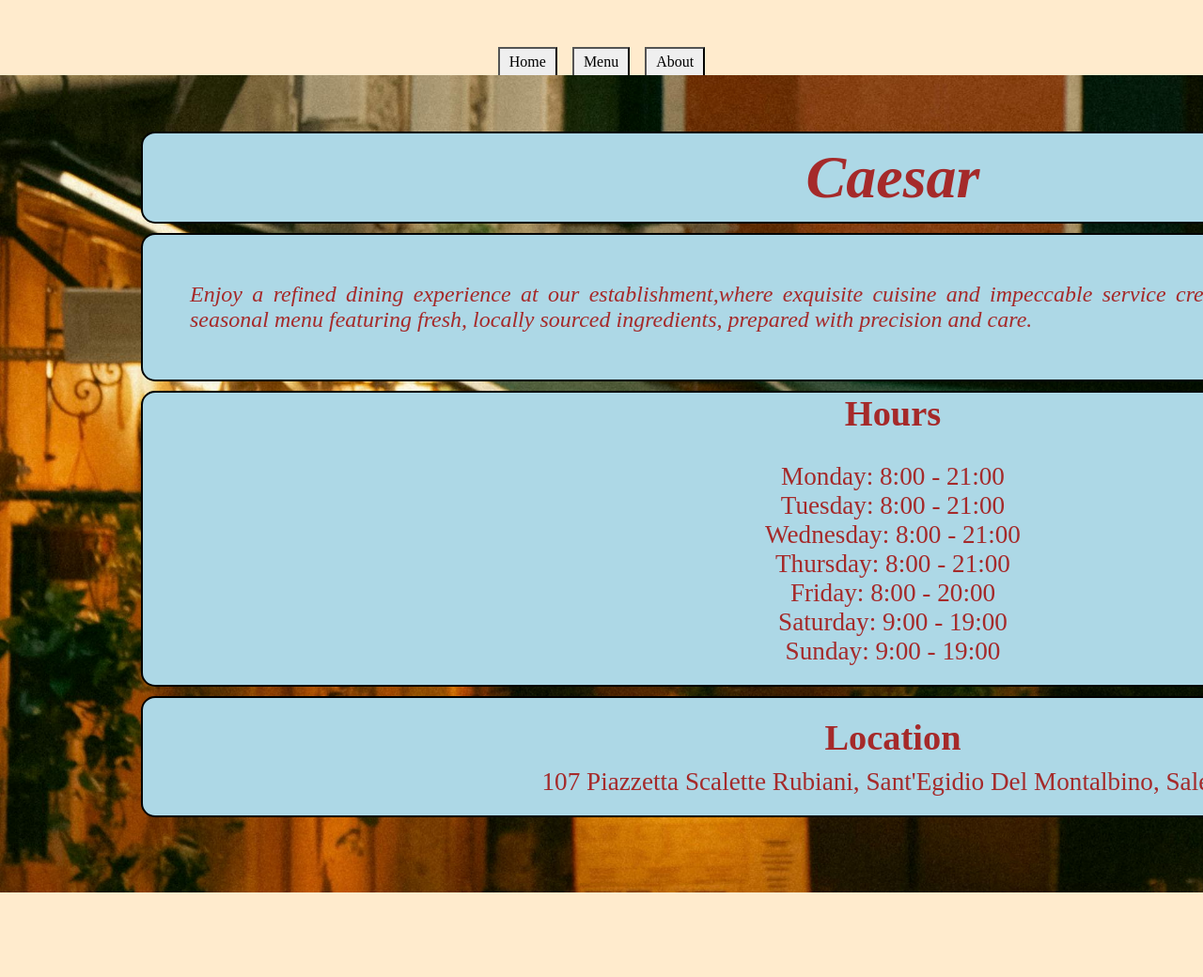
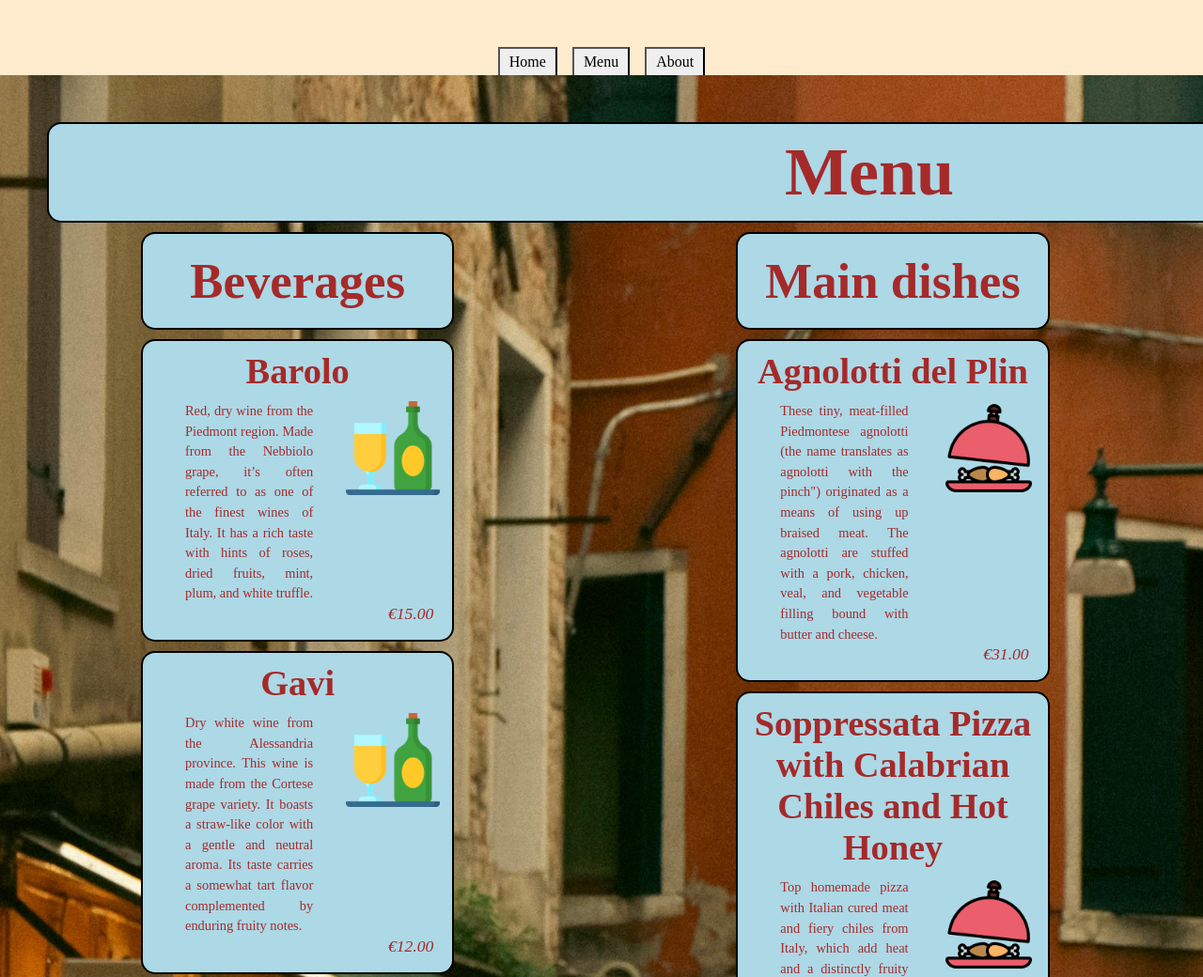
Before and after one commit to PanibratovR3/Restaurant-Page, a website built with webpack: page src/template.html in a window 1280 px wide. Shown: the top 1040 px of the page at 94% size. Before the commit the page ends 950 px from the top, so only its background shows below. Built offline with nearby package versions, Linux system fonts and the light colour scheme.

Commit message:
Created module menuPage with function that draws menu of restaurant. Created module menuPageInfo, which contains all information about food.

```diff
--- a/src/homePage.js
+++ b/src/homePage.js
@@ -7,9 +7,11 @@ import {
 
 function drawHomePage() {
   const mainPage = document.querySelector("#content");
-  while (mainPage.firstChild) {
-    let element = mainPage.firstChild;
-    mainPage.removeChild(element);
+  if (contentField.hasChildNodes()) {
+    while (contentField.firstChild) {
+      const element = contentField.firstChild;
+      contentField.removeChild(element);
+    }
   }
   const restaurantNameCard = document.createElement("div");
   restaurantNameCard.classList.add("card");
--- a/src/index.js
+++ b/src/index.js
@@ -1,3 +1,4 @@
 import { drawHomePage } from "./homePage.js";
+import { drawMenuPage } from "./menuPage.js";
 
-drawHomePage();
+drawMenuPage();
--- /dev/null
+++ b/src/menuPage.js
@@ -0,0 +1,162 @@
+import { beverages, mainDishes, sides } from "./menuPageInfo.js";
+
+function drawMenuPage() {
+  const contentField = document.querySelector("#content");
+  if (contentField.hasChildNodes()) {
+    while (contentField.firstChild) {
+      const element = contentField.firstChild;
+      contentField.removeChild(element);
+    }
+  }
+
+  console.log(contentField);
+
+  const menuHeader = document.createElement("div");
+  menuHeader.classList.add("main-menu-header");
+  menuHeader.textContent = "Menu";
+  contentField.appendChild(menuHeader);
+
+  const menuContainer = document.createElement("div");
+  menuContainer.classList.add("menu-container");
+
+  const beveragesColumn = document.createElement("div");
+  beveragesColumn.classList.add("beverages-column");
+
+  const beveragesColumnHeader = document.createElement("div");
+  beveragesColumnHeader.classList.add("card");
+  beveragesColumnHeader.classList.add("menu-header");
+  beveragesColumnHeader.textContent = "Beverages";
+  beveragesColumn.appendChild(beveragesColumnHeader);
+
+  for (const beverage of beverages) {
+    const beverageCard = document.createElement("div");
+    beverageCard.classList.add("card");
+    beverageCard.classList.add("menu-item");
+    const beverageCardHeader = document.createElement("div");
+    beverageCardHeader.classList.add("card-header");
+    beverageCardHeader.textContent = beverage.name;
+    beverageCard.appendChild(beverageCardHeader);
+    const beverageCardInfoContainer = document.createElement("div");
+    beverageCardInfoContainer.classList.add("menu-information-container");
+    const beverageCardInfoText = document.createElement("div");
+    beverageCardInfoText.classList.add("menu-information-text");
+    beverageCardInfoText.textContent = beverage.description;
+    beverageCardInfoContainer.appendChild(beverageCardInfoText);
+    const beverageCardInformationIcon = document.createElement("div");
+    beverageCardInformationIcon.classList.add("menu-information-icon");
+    const beverageCardIconPlaceholder = document.createElement("div");
+    beverageCardIconPlaceholder.classList.add("menu-icon-placeholder");
+    const beverageImage = document.createElement("img");
+    beverageImage.classList.add("menu-icon");
+    switch (beverage.type) {
+      case "alcohol":
+        beverageImage.src = "images/alcohol.png";
+        break;
+      case "non-alcohol":
+        beverageImage.src = "images/non-alcohol.png";
+        break;
+      case "coffee":
+        beverageImage.src = "images/coffee.png";
+        break;
+    }
+    beverageCardIconPlaceholder.appendChild(beverageImage);
+    beverageCardInformationIcon.appendChild(beverageCardIconPlaceholder);
+    beverageCardInfoContainer.appendChild(beverageCardInformationIcon);
+    beverageCard.appendChild(beverageCardInfoContainer);
+    const beveragePrice = document.createElement("div");
+    beveragePrice.classList.add("menu-price");
+    beveragePrice.textContent = beverage.price;
+    beverageCard.appendChild(beveragePrice);
+    beveragesColumn.appendChild(beverageCard);
+  }
+
+  menuContainer.appendChild(beveragesColumn);
+
+  const mainDishesColumn = document.createElement("div");
+  mainDishesColumn.classList.add("main-dishes-column");
+
+  const mainDishesColumnHeader = document.createElement("div");
+  mainDishesColumnHeader.classList.add("card");
+  mainDishesColumnHeader.classList.add("menu-header");
+  mainDishesColumnHeader.textContent = "Main dishes";
+  mainDishesColumn.appendChild(mainDishesColumnHeader);
+
+  for (const mainDish of mainDishes) {
+    const mainDishCard = document.createElement("div");
+    mainDishCard.classList.add("card");
+    mainDishCard.classList.add("menu-item");
+    const mainDishCardHeader = document.createElement("div");
+    mainDishCardHeader.classList.add("card-header");
+    mainDishCardHeader.textContent = mainDish.name;
+    mainDishCard.appendChild(mainDishCardHeader);
+    const mainDishCardInfoContainer = document.createElement("div");
+    mainDishCardInfoContainer.classList.add("menu-information-container");
+    const mainDishCardInfoText = document.createElement("div");
+    mainDishCardInfoText.classList.add("menu-information-text");
+    mainDishCardInfoText.textContent = mainDish.description;
+    mainDishCardInfoContainer.appendChild(mainDishCardInfoText);
+    const mainDishCardInformationIcon = document.createElement("div");
+    mainDishCardInformationIcon.classList.add("menu-information-icon");
+    const mainDishCardIconPlaceholder = document.createElement("div");
+    mainDishCardIconPlaceholder.classList.add("menu-icon-placeholder");
+    const mainDishImage = document.createElement("img");
+    mainDishImage.classList.add("menu-icon");
+    mainDishImage.src = "images/main_food.png";
+    mainDishCardIconPlaceholder.appendChild(mainDishImage);
+    mainDishCardInformationIcon.appendChild(mainDishCardIconPlaceholder);
+    mainDishCardInfoContainer.appendChild(mainDishCardInformationIcon);
+    mainDishCard.appendChild(mainDishCardInfoContainer);
+    const mainDishPrice = document.createElement("div");
+    mainDishPrice.classList.add("menu-price");
+    mainDishPrice.textContent = mainDish.price;
+    mainDishCard.appendChild(mainDishPrice);
+    mainDishesColumn.appendChild(mainDishCard);
+  }
+  menuContainer.appendChild(mainDishesColumn);
+
+  const sidesColumn = document.createElement("div");
+  sidesColumn.classList.add("sides-column");
+
+  const sidesColumnHeader = document.createElement("div");
+  sidesColumnHeader.classList.add("card");
+  sidesColumnHeader.classList.add("menu-header");
+  sidesColumnHeader.textContent = "Sides";
+  sidesColumn.appendChild(sidesColumnHeader);
+
+  for (const side of sides) {
+    const sideCard = document.createElement("div");
+    sideCard.classList.add("card");
+    sideCard.classList.add("menu-item");
+    const sideCardHeader = document.createElement("div");
+    sideCardHeader.classList.add("card-header");
+    sideCardHeader.textContent = side.name;
+    sideCard.appendChild(sideCardHeader);
+    const sideCardInfoContainer = document.createElement("div");
+    sideCardInfoContainer.classList.add("menu-information-container");
+    const sideCardInfoText = document.createElement("div");
+    sideCardInfoText.classList.add("menu-information-text");
+    sideCardInfoText.textContent = side.description;
+    sideCardInfoContainer.appendChild(sideCardInfoText);
+    const sideCardInformationIcon = document.createElement("div");
+    sideCardInformationIcon.classList.add("menu-information-icon");
+    const sideCardIconPlaceholder = document.createElement("div");
+    sideCardIconPlaceholder.classList.add("menu-icon-placeholder");
+    const sideImage = document.createElement("img");
+    sideImage.classList.add("menu-icon");
+    sideImage.src = "images/side_food.png";
+    sideCardIconPlaceholder.appendChild(sideImage);
+    sideCardInformationIcon.appendChild(sideCardIconPlaceholder);
+    sideCardInfoContainer.appendChild(sideCardInformationIcon);
+    sideCard.appendChild(sideCardInfoContainer);
+    const sidePrice = document.createElement("div");
+    sidePrice.classList.add("menu-price");
+    sidePrice.textContent = side.price;
+    sideCard.appendChild(sidePrice);
+    sidesColumn.appendChild(sideCard);
+  }
+  menuContainer.appendChild(sidesColumn);
+
+  contentField.appendChild(menuContainer);
+}
+
+export { drawMenuPage };
--- /dev/null
+++ b/src/menuPageInfo.js
@@ -0,0 +1,139 @@
+const beverages = [
+  {
+    name: "Barolo",
+    description: `
+        Red, dry wine from the Piedmont region. Made from the Nebbiolo grape, it’s often referred to as
+        one of the finest wines of Italy. It has a rich taste with hints of roses, dried fruits, mint,
+        plum, and white truffle.
+        `,
+    type: "alcohol",
+    price: "€15.00",
+  },
+  {
+    name: "Gavi",
+    description: `
+        Dry white wine from the Alessandria province. This wine is made from the Cortese grape variety.
+        It boasts a straw-like color with a gentle and neutral aroma. Its taste carries a somewhat tart flavor
+        complemented by enduring fruity notes.
+        `,
+    type: "alcohol",
+    price: "€12.00",
+  },
+  {
+    name: "Aranciata",
+    description: `
+        Beverage based on orange juice, water, sugar, and carbon dioxide.
+        `,
+    type: "non-alcohol",
+    price: "€11.00",
+  },
+  {
+    name: "Chinotto",
+    description: `
+        It’s made from the juice of the citrus fruit (Citrus myrtifolia)
+        and other plant extracts. It’s a sparkling, dark-colored beverage
+        with a bitter taste.
+        `,
+    type: "non-alcohol",
+    price: "€10.00",
+  },
+  {
+    name: "Cappucino",
+    description: `
+        Coffee concoction traditionally made with a double
+        shot of espresso, milk, and foam. Its name translates as “hood”,
+        reminiscent of the hue of the Capuchin monks’ robes.
+        `,
+    type: "coffee",
+    price: "€9.50",
+  },
+  {
+    name: "Marocchino",
+    description: `
+        Coffee delicacy originating from Alessandria. It’s an espresso topped
+        with a layer of milk foam, served in a glass mug dusted with cocoa.
+        `,
+    type: "coffee",
+    price: "€8.50",
+  },
+];
+
+const mainDishes = [
+  {
+    name: "Agnolotti del Plin",
+    description: `
+        These tiny, meat-filled Piedmontese agnolotti (the name translates as
+        agnolotti with the pinch") originated as a means of using up braised meat.
+        The agnolotti are stuffed with a pork, chicken, veal, and vegetable filling
+        bound with butter and cheese.
+      `,
+    price: "€31.00",
+  },
+  {
+    name: "Soppressata Pizza with Calabrian Chiles and Hot Honey",
+    description: `
+        Top homemade pizza with Italian cured meat and fiery chiles from Italy, which
+        add heat and a distinctly fruity flavor balanced by the sweetness of hot honey.
+        `,
+    price: "€30.00",
+  },
+  {
+    name: "Tuscan Grilled Trout",
+    description: `
+        A simple garlic-and-herb-infused oil combined with wine vinegar
+        acts as both a basting liquid and a sauce for the fish.
+        `,
+    price: "€35.00",
+  },
+];
+
+const sides = [
+  {
+    name: "Tomato Burrata Salad",
+    description: `
+        This fresh tomato burrata salad is made with fresh cherry
+        tomatoes that are marinated in garlic, and balsamic vinegar,
+        and is topped with a ball of burrata cheese that is drizzled
+        with pesto and served with toasted bread.
+        `,
+    price: "€20.00",
+  },
+  {
+    name: "Eggplant involtini with tomato sauce and ricotta",
+    description: `
+        This eggplant involtini recipe features roasted eggplant
+        stuffed with an herby ricotta filling and baked in a garlicky
+        homemade tomato sauce dotted with melted cheese.
+        `,
+    price: "€20.00",
+  },
+  {
+    name: "Mascarpone polenta",
+    description: `
+        This mascarpone polenta is rich and nourishing with subtle notes
+        of sweet corn, creamy mascarpone cheese, and hints of black pepper.
+        `,
+    price: "€21.50",
+  },
+  {
+    name: "Panzanella toscana with fresh mozzarella caprese",
+    description: `
+        Panzanella Toscana with Fresh Mozzarella Caprese is a Tuscan-inspired,
+        bread and vegetable salad with a strong nod to the southern Italian island
+        of Capri–with fresh mozzarella, extra tomatoes and extra basil.
+        `,
+    price: "€22.00",
+  },
+  {
+    name: "Risotto ai funghi",
+    description: `
+        Risotto ai funghi, also known as mushroom risotto, is a rich, creamy, and
+        delicious dish that is both comforting and filling. This hearty dish is made
+        with mushrooms, arborio rice, and other tasty flavors, resulting in an earthy
+        and savory flavor.
+        `,
+    price: "€24.50",
+  },
+];
+
+export { beverages, mainDishes, sides };
--- a/src/style.css
+++ b/src/style.css
@@ -128,7 +128,7 @@ ul {
     justify-content: center;
 }
 
-.menu-icon-placeholder > img {
+img.menu-icon {
     width: 100%;
     height: 100%;
 }
@@ -137,6 +137,8 @@ ul {
     text-align: right;
     font-style: italic;
     font-size: 1.1rem;
+    padding-right: 10px;
+    padding-bottom: 7px;
 }
 
 .menu-header {
--- a/src/template.html
+++ b/src/template.html
@@ -15,7 +15,7 @@
         </nav>
     </header>
     <div id="content">
-        <div class="main-menu-header">
+        <!-- <div class="main-menu-header">
             Menu
         </div>
         <div class="menu-container">
@@ -276,8 +276,8 @@
                     </div>
                 </div>
             </div>
-        </div>
+        </div> -->
     </div>
-    <!-- <script src="index.js" type="module"></script> -->
+    <script src="index.js" type="module"></script>
 </body>
 </html>
```
